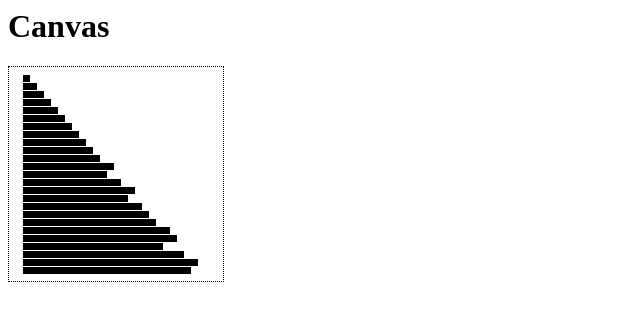
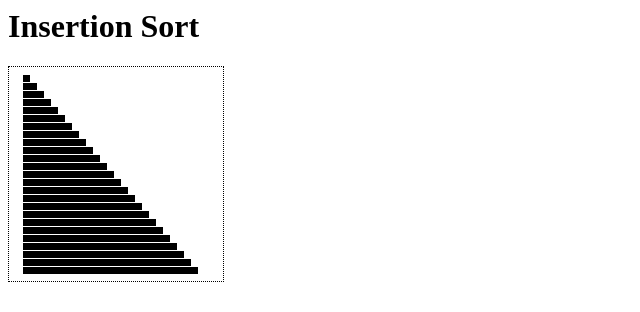
Before and after one commit to markberridge/sorted, a plain HTML site: page index.html in a window 1280 px wide. Shown: the whole page, without its empty margins (0-640 px from the left). Drawn offline with Linux system fonts and the light colour scheme.

Commit message:
refactor

```diff
--- a/index.html
+++ b/index.html
@@ -1,9 +1,9 @@
 <html>
 <head>
-	<title>Canvas</title>
+	<title>Sorted</title>
 </head>
 <body>
-	<h1>Canvas</h1>
+	<h1>Insertion Sort</h1>
 	<canvas id="a" width="214" height="214" style="border:1px dotted black;"></canvas>
   <script type="text/javascript" src="script.js"></script>
 </body>
--- a/script.js
+++ b/script.js
@@ -4,6 +4,11 @@ var ctx = canvas.getContext("2d");
 var sorted =   [1, 2, 3, 4, 5, 6, 7, 8, 9, 10, 11, 12, 13, 14, 15, 16, 17, 18, 19, 20, 21, 22, 23, 24, 25];
 var reversed = [25, 24, 23, 22, 21, 20, 19, 18, 17, 16, 15, 14, 13, 12, 11, 10, 9, 8, 7, 6, 5, 4, 3, 2, 1];
 var nearly =   [1, 2, 4, 5, 9, 6, 3, 7, 8, 10, 11, 13, 12, 14, 16, 15, 17, 18, 19, 21, 22, 20, 23, 25, 24];
+var random =   [9, 15, 13, 11, 8, 20, 10, 19, 6, 24, 4, 3, 1, 12, 17, 21, 23, 2, 16, 18, 25, 14, 5, 22, 7];
+
+// ######
+// ### Insertion Sort
+// ######
 
 var InsertionSort = function(context, array) {
   this.ctx = context;
@@ -16,10 +21,17 @@ var InsertionSort = function(context, array) {
   renderArray(this.ctx, this.a);
 }
 
-InsertionSort.prototype.step = function() {
+InsertionSort.prototype.step = function(auto) {
 
   console.log("step called, i=" + this.i + ", k=" + this.k);
   console.log("a=" + this.a);
+
+  // Iterative algorithm:
+  // for (var i = 1; i < a.length; i++) {
+  //   for (var k = i; k > 0 && a[k] < a[k-1]; k--) {
+  //     swap(a, k, k - 1);
+  //    }
+  // }
 
   if(this.a[this.k] < this.a[this.k-1]) {
     swap(this.a, this.k, this.k - 1);
@@ -39,35 +51,27 @@ InsertionSort.prototype.step = function() {
     }
   }
 
-  setTimeout((function() {
-    this.start();
-  }).bind(this),100);
+  if(auto) {
+    setTimeout((function() {
+      this.start(true);
+    }).bind(this), 10);
+  }
 }
 
 InsertionSort.prototype.start = function() {
-  this.step();
+  this.step(true);
 }
 
 
-
-
-
+//######
+//### Canvas - needs encapsulating
+//######
 
 function swap(a, x, y) {
   console.log("Swapping " + a[y] + " and " + a[x]);
   var z = a[y];
   a[y] = a[x];
   a[x] = z;
-}
-
-function insertionSort(ctx, a) {
-  renderArray(ctx, a);
-  for (var i = 1; i < a.length; i++) {
-    for (var k = i; k > 0 && a[k] < a[k-1]; k--) {
-      swap(a, k, k - 1);
-      renderArray(ctx, a);
-    }
-  }
 }
 
 function renderArray(ctx, a) {
@@ -88,9 +92,7 @@ function renderBar(ctx, index, length) {
   ctx.clearRect (x + width, y, canvas.width - (x + width), height);
 }
 
+//######
 
-
-
-
-var sort = new InsertionSort(ctx, nearly);
+var sort = new InsertionSort(ctx, random);
 sort.start();
```
Also changed, not shown: 1 other file.
